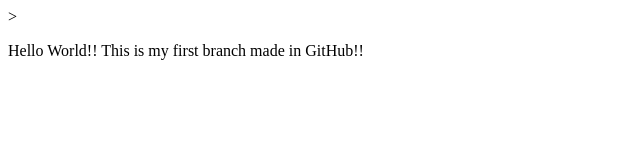
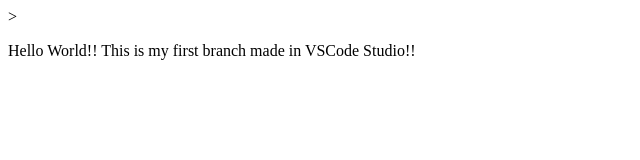
Before and after one commit to C0deC/git_test, a plain HTML site: page index.html in a window 1280 px wide. Shown: the full height of the page, 0-640 px from the left. Drawn offline with Linux system fonts and the light colour scheme.

Commit message:
Update index.html

```diff
--- a/index.html
+++ b/index.html
@@ -10,7 +10,7 @@
     <!--DIV CONTENEDOR 1-->>
     <div class="container">
         <div class="row">
-            <p>Hello World!! This is my first branch made in GitHub!!</p>
+            <p>Hello World!! This is my first branch made in VSCode Studio!!</p>
         </div>
     </div>
 
```
